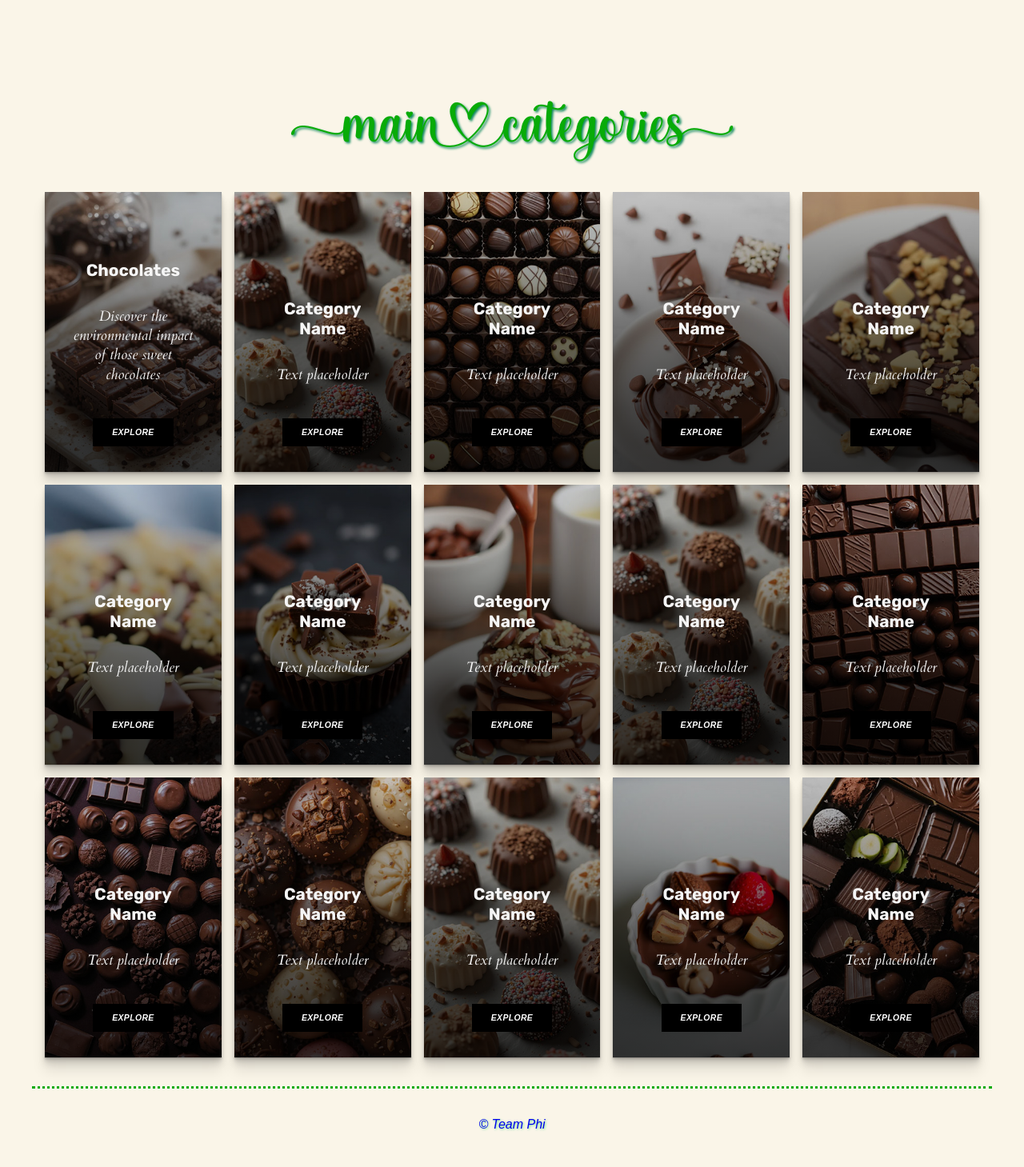
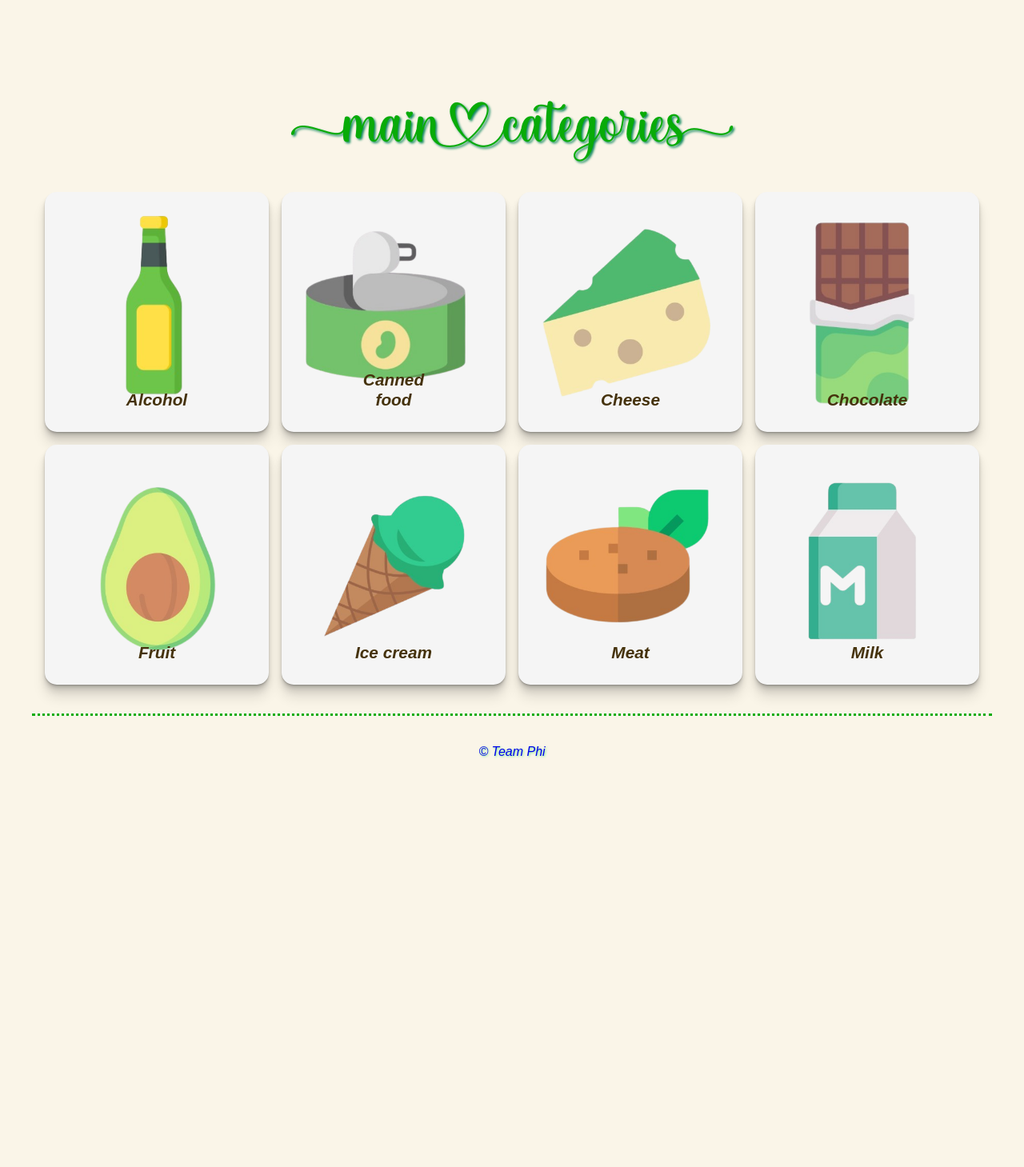
Before and after one commit to Phi-project3/finalproject, a Flask app: page /landing in a window 1280 px wide. Shown: the part 854-2313 px from the top of the page at 80% size. After the commit the page ends 1802 px from the top, so only its background shows below. Run offline with Flask 3, Linux system fonts and the light colour scheme.

Commit message:
Categories edits

```diff
--- a/app.py
+++ b/app.py
@@ -56,6 +56,19 @@ def query_chocolate():
 
     return render_template('results.html', records=records)
 
+@app.route('/query-alcohol')
+def query_alcohol():
+    with engine.connect() as connection:
+        result = connection.execute(text("""
+                                         SELECT *
+                                         FROM [dbo].[sustainabite]
+                                         WHERE "Product group" = 'Alcoholic beverages'
+                                         """))
+
+        records = [dict(row._mapping) for row in result.fetchall()]
+
+    return render_template('results.html', records=records)
+
 
 @app.route('/teamphi')
 def page3():
--- a/static/landing_style.css
+++ b/static/landing_style.css
@@ -1,34 +1,4 @@
-@import url("https://fonts.googleapis.com/css?family=Cardo:400i|Rubik:400,700&display=swap");
-:root {
-  --d: 700ms;
-  --e: cubic-bezier(0.19, 1, 0.22, 1);
-  --font-sans: "Rubik", sans-serif;
-  --font-serif: "Cardo", serif;
-}
-
-@font-face {
-  font-family: 'Sustainabite_foodprint';
-  src: url('/static/josephsophia.otf') format('opentype');
-  font-weight: normal;
-  font-style: normal;
-}
-
-@font-face {
-  font-family: 'Ticket';
-  src: url('/static/TICKCI__.TTF') format('truetype');
-  font-weight: normal;
-  font-style: normal;
-}
-
-@font-face {
-  font-family: 'Signature';
-  src: url('/static/Autography.otf') format('opentype');
-  font-weight: normal;
-  font-style: normal;
-}
-
-
-
+/* General styles */
 * {
   box-sizing: border-box;
 }
@@ -51,7 +21,7 @@
 }
 
 #main_1 {
-  font-family: 'Signature', Calibiri;
+  font-family: 'Signature', Calibri;
   font-size: 4em;
   font-weight: normal;
   margin-bottom: 10px;
@@ -64,19 +34,15 @@
   font-size: 1.2em;
 }
 
-#main_3
-{
+#main_3 {
   font-family: 'Signature';
   font-size: 2.4em;
 }
-
-
 
 a {
   text-decoration: none;
   font-style: italic;
 }
-
 
 body {
   font-family: Arial, sans-serif;
@@ -91,6 +57,7 @@ body {
   margin: 0 auto;
   font-family: var(--font-sans);
 }
+
 @media (min-width: 300px) {
   .page-content {
     grid-template-columns: repeat(1, 1fr);
@@ -102,10 +69,21 @@ body {
     grid-template-columns: repeat(2, 1fr);
   }
 }
+
 @media (min-width: 800px) {
   .page-content {
-    grid-template-columns: repeat(5, 1fr);
+    grid-template-columns: repeat(4, 1fr);
   }
+}
+
+.card-link {
+  display: block; /* Make the anchor tag take up the entire card */
+  width: 100%; /* Ensure the link spans the entire card */
+  height: 100%; /* Ensure the link spans the entire card */
+  position: absolute; /* Make it fill the card's space */
+  top: 0;
+  left: 0;
+  text-decoration: none; /* Remove underline from the link */
 }
 
 .card {
@@ -115,108 +93,90 @@ body {
   overflow: hidden;
   padding: 1rem;
   width: 100%;
+  max-width: 300px; /* Set a max-width for smaller cards */
+  height: 200px; /* Reduced card height */
   text-align: center;
   color: whitesmoke;
   background-color: whitesmoke;
   box-shadow: 0 1px 1px rgba(0, 0, 0, 0.1), 0 2px 2px rgba(0, 0, 0, 0.1), 0 4px 4px rgba(0, 0, 0, 0.1), 0 8px 8px rgba(0, 0, 0, 0.1), 0 16px 16px rgba(0, 0, 0, 0.1);
+  border-radius: 15px; /* Rounded corners */
+  transition: transform 0.3s ease-in-out; /* Smooth transition */
 }
 
+/* Adjust card size for different screen sizes */
 @media (min-width: 300px) {
   .card {
-    height: 150px;
+    height: 200px; /* Smaller card height */
+    max-width: 250px; /* Max-width for smaller cards */
   }
 }
 
 @media (min-width: 600px) {
   .card {
-    height: 350px;
+    height: 250px; /* Slightly larger card height */
+    max-width: 300px; /* Max-width for medium screens */
   }
 }
 
+@media (min-width: 800px) {
+  .card {
+    height: 300px; /* Larger card height for large screens */
+    max-width: 350px; /* Max-width for large screens */
+  }
+}
+
+/* Center the background image */
 .card:before {
   content: "";
   position: absolute;
   top: 0;
   left: 0;
   width: 100%;
-  height: 110%;
+  height: 100%; /* Ensure the image covers the entire card */
   background-size: cover;
-  background-position: 0 0;
+  background-position: center; /* Center the image */
   transition: transform calc(var(--d) * 1.5) var(--e);
   pointer-events: none;
+  border-radius: 15px; /* Ensure the background image has rounded corners too */
 }
 
-.card:after {
-  content: "";
-  display: block;
-  position: absolute;
-  top: 0;
-  left: 0;
-  width: 100%;
-  height: 200%;
-  pointer-events: none;
-  background-image: linear-gradient(to bottom, rgba(0, 0, 0, 0) 0%, rgba(0, 0, 0, 0.009) 11.7%, rgba(0, 0, 0, 0.034) 22.1%, rgba(0, 0, 0, 0.072) 31.2%, rgba(0, 0, 0, 0.123) 39.4%, rgba(0, 0, 0, 0.182) 46.6%, rgba(0, 0, 0, 0.249) 53.1%, rgba(0, 0, 0, 0.32) 58.9%, rgba(0, 0, 0, 0.394) 64.3%, rgba(0, 0, 0, 0.468) 69.3%, rgba(0, 0, 0, 0.54) 74.1%, rgba(0, 0, 0, 0.607) 78.8%, rgba(0, 0, 0, 0.668) 83.6%, rgba(0, 0, 0, 0.721) 88.7%, rgba(0, 0, 0, 0.762) 94.1%, rgba(0, 0, 0, 0.79) 100%);
-  transform: translateY(-50%);
-  transition: transform calc(var(--d) * 2) var(--e);
+/* Image backgrounds for each card */
+.card:nth-child(1):before {
+  background-image: url("./beer.png");
+}
+.card:nth-child(2):before {
+  background-image: url("./cannedfoods .png");
+}
+.card:nth-child(3):before {
+  background-image: url("./cheese .png");
+}
+.card:nth-child(4):before {
+  background-image: url("./chocolate.png");
+}
+.card:nth-child(5):before {
+  background-image: url("./fruit.png");
+}
+.card:nth-child(6):before {
+  background-image: url("./icecream.png");
+}
+.card:nth-child(7):before {
+  background-image: url("./meat.png");
+}
+.card:nth-child(8):before {
+  background-image: url("./milk.png");
 }
 
-.card:nth-child(1):before {
-  background-image: url("./chocolate.jpg");
-}
-.card:nth-child(2):before {
-  background-image: url("./chocolate_1.jpg");
-}
-.card:nth-child(3):before {
-  background-image: url("./chocolate_3.jpg");
-}
-.card:nth-child(4):before {
-  background-image: url("./chocolate_5.jpg");
-}
-.card:nth-child(5):before {
-  background-image: url("./chocolate_6.jpg");
-}
-.card:nth-child(6):before {
-  background-image: url("./chocolate_7.jpg");
-}
-.card:nth-child(7):before {
-  background-image: url("./chocolate_8.jpg");
-}
-.card:nth-child(8):before {
-  background-image: url("./chocolate_12.jpg");
-}
-.card:nth-child(9):before {
-  background-image: url("./chocolate_1.jpg");
-}
-.card:nth-child(10):before {
-  background-image: url("./chocolate_11.jpg");
-}
-.card:nth-child(11):before {
-  background-image: url("./chocolate_9.jpg");
-}
-.card:nth-child(12):before {
-  background-image: url("./chocolate_13.jpg");
-}
-.card:nth-child(13):before {
-  background-image: url("./chocolate_1.jpg");
-}
-.card:nth-child(14):before {
-  background-image: url("./chocolate_15.jpg");
-}
-.card:nth-child(15):before {
-  background-image: url("./chocolate_10.jpg");
+/* Position the title at the bottom of the card */
+.content {
+  position: absolute;
+  bottom: 10px; /* Push content to the bottom */
+  left: 50%;
+  transform: translateX(-50%); /* Center it horizontally */
+  text-align: center;
+  color: #403a3a; /* Lighter than black (dark gray color) */
+  padding: 0 10px; /* Add some padding to prevent the text from touching the card edges */
 }
 
-
-.content {
-  position: relative;
-  display: flex;
-  flex-direction: column;
-  align-items: center;
-  width: 100%;
-  padding: 1rem;
-  transition: transform var(--d) var(--e);
-  z-index: 1;
-}
 .content > * + * {
   margin-top: 1rem;
 }
@@ -225,6 +185,7 @@ body {
   font-size: 1.3rem;
   font-weight: bold;
   line-height: 1.2;
+  color: rgb(69, 50, 12);
 }
 
 .copy {
@@ -246,14 +207,17 @@ body {
   background-color: black;
   border: none;
 }
+
 .btn:hover {
   background-color: #0d0d0d;
 }
+
 .btn:focus {
   outline: 1px dashed yellow;
   outline-offset: 3px;
 }
 
+/* Hover effect and animation */
 @media (hover: hover) and (min-width: 600px) {
   .card:after {
     transform: translateY(0);
@@ -262,28 +226,33 @@ body {
   .content {
     transform: translateY(calc(100% - 4.5rem));
   }
+
   .content > *:not(.title) {
     opacity: 0;
     transform: translateY(1rem);
     transition: transform var(--d) var(--e), opacity var(--d) var(--e);
   }
 
-  .card:hover,
-.card:focus-within {
-    align-items: center;
+  .card:hover {
+    transform: scale(1.05); /* Slightly enlarge card on hover */
+    box-shadow: 0 3px 6px rgba(0, 0, 0, 0.2); /* Add a stronger shadow on hover */
   }
+
   .card:hover:before,
   .card:focus-within:before {
     transform: translateY(-4%);
   }
+
   .card:hover:after,
   .card:focus-within:after {
     transform: translateY(-50%);
   }
+
   .card:hover .content,
   .card:focus-within .content {
     transform: translateY(0);
   }
+
   .card:hover .content > *:not(.title),
   .card:focus-within .content > *:not(.title) {
     opacity: 1;
@@ -291,7 +260,8 @@ body {
     transition-delay: calc(var(--d) / 8);
   }
 
-  .card:focus-within:before, .card:focus-within:after,
+  .card:focus-within:before,
+  .card:focus-within:after,
   .card:focus-within .content,
   .card:focus-within .content > *:not(.title) {
     transition-duration: 0s;
--- a/templates/landing.html
+++ b/templates/landing.html
@@ -31,154 +31,72 @@
             <main class="page-content">
 
                 <div class="card">
+                    <a href="/query-alcohol" class="card-link">
                       <div class="content">
+                        <h2 class="title">Alcohol</h2>
+                      </div>
+                    </a>
+                  </div>
 
-                        <h2 class="title">Chocolates</h2>
-                        <p class="copy">Discover the environmental impact of those sweet chocolates</p>
-                        <a class="btn" href="/query-chocolate">Explore</a>
 
+                  <div class="card">
+                    <a href="/query-canned-food" class="card-link">
+                        <div class="content">
+                            <h2 class="title">Canned food</h2>
                         </div>
+                    </a>
                 </div>
 
                 <div class="card">
+                    <a href="/query-cheese" class="card-link">
                         <div class="content">
-
-                        <h2 class="title">Category Name</h2>
-                        <p class="copy">Text placeholder</p>
-                        <a class="btn" href="/">Explore</a>
-
+                            <h2 class="title">Cheese</h2>
                         </div>
+                    </a>
                 </div>
 
                 <div class="card">
+                    <a href="/query-chocolate" class="card-link">
                         <div class="content">
-
-                        <h2 class="title">Category Name</h2>
-                        <p class="copy">Text placeholder</p>
-                        <a class="btn" href="/">Explore</a>
-
+                            <h2 class="title">Chocolate</h2>
                         </div>
+                    </a>
                 </div>
 
                 <div class="card">
+                    <a href="/query-fruit" class="card-link">
                         <div class="content">
-
-                        <h2 class="title">Category Name</h2>
-                        <p class="copy">Text placeholder</p>
-                        <a class="btn" href="/">Explore</a>
-
+                            <h2 class="title">Fruit</h2>
                         </div>
+                    </a>
                 </div>
 
                 <div class="card">
+                    <a href="/query-ice-cream" class="card-link">
                         <div class="content">
-
-                        <h2 class="title">Category Name</h2>
-                        <p class="copy">Text placeholder</p>
-                        <a class="btn" href="/">Explore</a>
-
+                            <h2 class="title">Ice cream</h2>
                         </div>
+                    </a>
                 </div>
 
                 <div class="card">
+                    <a href="/query-meat" class="card-link">
                         <div class="content">
-
-                        <h2 class="title">Category Name</h2>
-                        <p class="copy">Text placeholder</p>
-                        <a class="btn" href="/">Explore</a>
-
+                            <h2 class="title">Meat</h2>
                         </div>
+                    </a>
                 </div>
 
                 <div class="card">
+                    <a href="/query-milk" class="card-link">
                         <div class="content">
-
-                        <h2 class="title">Category Name</h2>
-                        <p class="copy">Text placeholder</p>
-                        <a class="btn" href="/">Explore</a>
-
+                            <h2 class="title">Milk</h2>
                         </div>
+                    </a>
                 </div>
 
-                <div class="card">
-                    <div class="content">
 
-                        <h2 class="title">Category Name</h2>
-                        <p class="copy">Text placeholder</p>
-                        <a class="btn" href="/">Explore</a>
 
-                    </div>
-                </div>
-
-                <div class="card">
-                    <div class="content">
-
-                        <h2 class="title">Category Name</h2>
-                        <p class="copy">Text placeholder</p>
-                        <a class="btn" href="/">Explore</a>
-
-                    </div>
-                </div>
-
-                <div class="card">
-                    <div class="content">
-
-                        <h2 class="title">Category Name</h2>
-                        <p class="copy">Text placeholder</p>
-                        <a class="btn" href="/">Explore</a>
-
-                    </div>
-                </div>
-
-                <div class="card">
-                    <div class="content">
-
-                        <h2 class="title">Category Name</h2>
-                        <p class="copy">Text placeholder</p>
-                        <a class="btn" href="/">Explore</a>
-
-                    </div>
-                </div>
-
-                <div class="card">
-                    <div class="content">
-
-                        <h2 class="title">Category Name</h2>
-                        <p class="copy">Text placeholder</p>
-                        <a class="btn" href="/">Explore</a>
-
-                    </div>
-                </div>
-
-                <div class="card">
-                    <div class="content">
-
-                        <h2 class="title">Category Name</h2>
-                        <p class="copy">Text placeholder</p>
-                        <a class="btn" href="/">Explore</a>
-
-                    </div>
-                </div>
-
-                <div class="card">
-                    <div class="content">
-
-                        <h2 class="title">Category Name</h2>
-                        <p class="copy">Text placeholder</p>
-                        <a class="btn" href="/">Explore</a>
-
-                    </div>
-                </div>
-
-                <div class="card">
-                    <div class="content">
-
-                        <h2 class="title">Category Name</h2>
-                        <p class="copy">Text placeholder</p>
-                        <a class="btn" href="/">Explore</a>
-
-                    </div>
-                </div>
 
             </main>
         {% endblock %}
```
Also changed, not shown: static/beer.png (added), static/cannedfoods .png (added), static/cheese .png (added), static/chocolate.png (added), static/fruit.png (added), static/icecream.png (added), static/meat.png (added), static/milk.png (added), 1 other file. Lines whose indentation alone changed are shown as unchanged.
